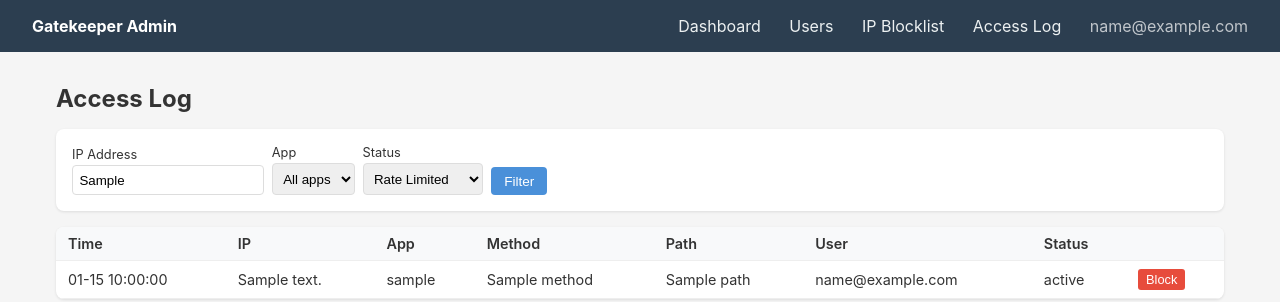
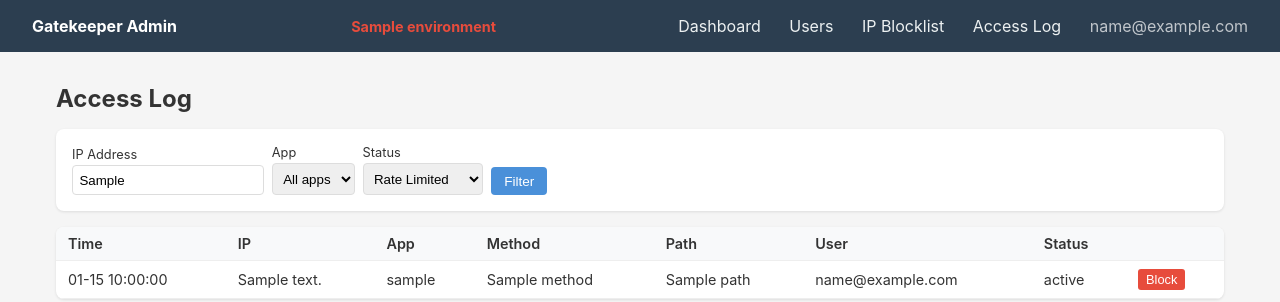
Before and after one commit to Callendina/gatekeeper, a Python web app: template gatekeeper/templates/admin/access_log.html in a window 1280 px wide. Shown: the top 302 px of the page. Run offline with Jinja, Linux system fonts and the light colour scheme; the template is opened without the code that fills it: most values are stand-ins (such as "Sample title", 1, 10 or a date in 2020).

Commit message:
Add environment banner to admin UI (e.g. STAGING in red)
Configurable via server.environment in config.yaml. Shows in the
admin nav bar next to "Gatekeeper Admin".

Co-Authored-By: Claude Opus 4.6 (1M context) <noreply@anthropic.com>

```diff
--- a/gatekeeper/admin/routes.py
+++ b/gatekeeper/admin/routes.py
@@ -82,6 +82,7 @@ async def admin_dashboard(request: Request, db: AsyncSession = Depends(get_db)):
         "blocked_count": blocked_count,
         "apps": _config.apps,
         "admin_email": admin,
+        "environment": _config.environment,
     })
 
 
@@ -108,6 +109,7 @@ async def list_users(request: Request, db: AsyncSession = Depends(get_db)):
         "user_roles": user_roles,
         "apps": _config.apps,
         "admin_email": admin,
+        "environment": _config.environment,
     })
 
 
@@ -154,6 +156,7 @@ async def ip_blocklist_page(request: Request, db: AsyncSession = Depends(get_db)
         "request": request,
         "blocked_ips": blocked,
         "admin_email": admin,
+        "environment": _config.environment,
     })
 
 
@@ -222,4 +225,5 @@ async def access_log_page(
         "page": page,
         "apps": _config.apps,
         "admin_email": admin,
+        "environment": _config.environment,
     })
--- a/gatekeeper/config.py
+++ b/gatekeeper/config.py
@@ -71,6 +71,7 @@ class GatekeeperConfig:
     host: str = "127.0.0.1"
     port: int = 9100
     secret_key: str = ""
+    environment: str = ""  # e.g. "STAGING" — shown as a banner in admin UI
     database_path: str = "gatekeeper.db"
     google_client_id: str = ""
     google_client_secret: str = ""
@@ -133,6 +134,7 @@ def load_config(path: str = "config.yaml") -> GatekeeperConfig:
         host=server.get("host", "127.0.0.1"),
         port=server.get("port", 9100),
         secret_key=server.get("secret_key", ""),
+        environment=server.get("environment", ""),
         database_path=db.get("path", "gatekeeper.db"),
         google_client_id=oauth_google.get("client_id", ""),
         google_client_secret=oauth_google.get("client_secret", ""),
--- a/gatekeeper/templates/admin/access_log.html
+++ b/gatekeeper/templates/admin/access_log.html
@@ -31,7 +31,7 @@
 </head>
 <body>
     <div class="nav">
-        <strong>Gatekeeper Admin</strong>
+        <strong>Gatekeeper Admin</strong>{% if environment %}<span style="color:#e74c3c;font-weight:bold;margin-left:1rem;font-size:0.9rem;">{{ environment }}</span>{% endif %}
         <div>
             <a href="/_auth/admin">Dashboard</a>
             <a href="/_auth/admin/users">Users</a>
--- a/gatekeeper/templates/admin/dashboard.html
+++ b/gatekeeper/templates/admin/dashboard.html
@@ -23,7 +23,7 @@
 </head>
 <body>
     <div class="nav">
-        <strong>Gatekeeper Admin</strong>
+        <strong>Gatekeeper Admin</strong>{% if environment %}<span style="color:#e74c3c;font-weight:bold;margin-left:1rem;font-size:0.9rem;">{{ environment }}</span>{% endif %}
         <div>
             <a href="/_auth/admin">Dashboard</a>
             <a href="/_auth/admin/users">Users</a>
--- a/gatekeeper/templates/admin/ip_blocklist.html
+++ b/gatekeeper/templates/admin/ip_blocklist.html
@@ -25,7 +25,7 @@
 </head>
 <body>
     <div class="nav">
-        <strong>Gatekeeper Admin</strong>
+        <strong>Gatekeeper Admin</strong>{% if environment %}<span style="color:#e74c3c;font-weight:bold;margin-left:1rem;font-size:0.9rem;">{{ environment }}</span>{% endif %}
         <div>
             <a href="/_auth/admin">Dashboard</a>
             <a href="/_auth/admin/users">Users</a>
--- a/gatekeeper/templates/admin/users.html
+++ b/gatekeeper/templates/admin/users.html
@@ -22,7 +22,7 @@
 </head>
 <body>
     <div class="nav">
-        <strong>Gatekeeper Admin</strong>
+        <strong>Gatekeeper Admin</strong>{% if environment %}<span style="color:#e74c3c;font-weight:bold;margin-left:1rem;font-size:0.9rem;">{{ environment }}</span>{% endif %}
         <div>
             <a href="/_auth/admin">Dashboard</a>
             <a href="/_auth/admin/users">Users</a>
```
